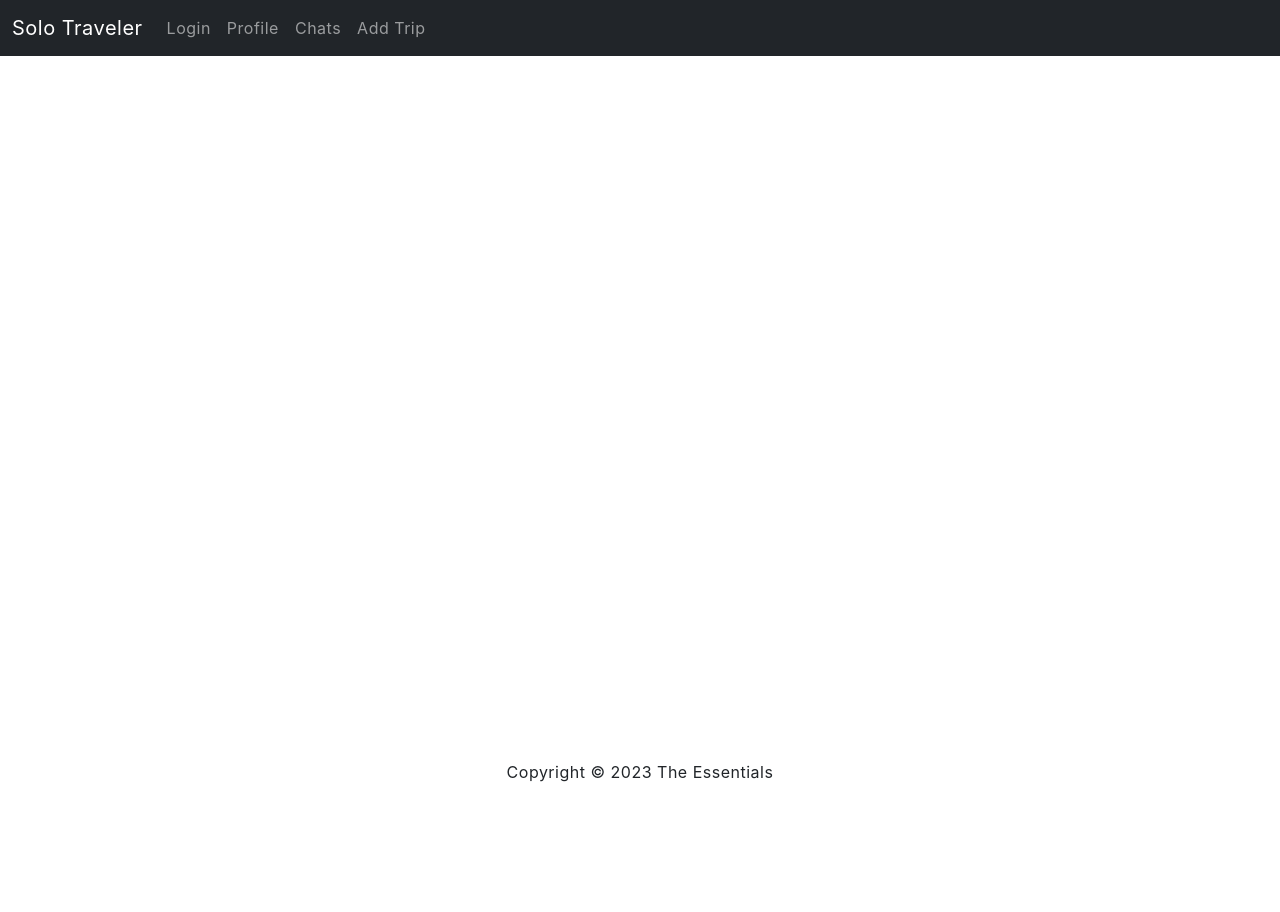
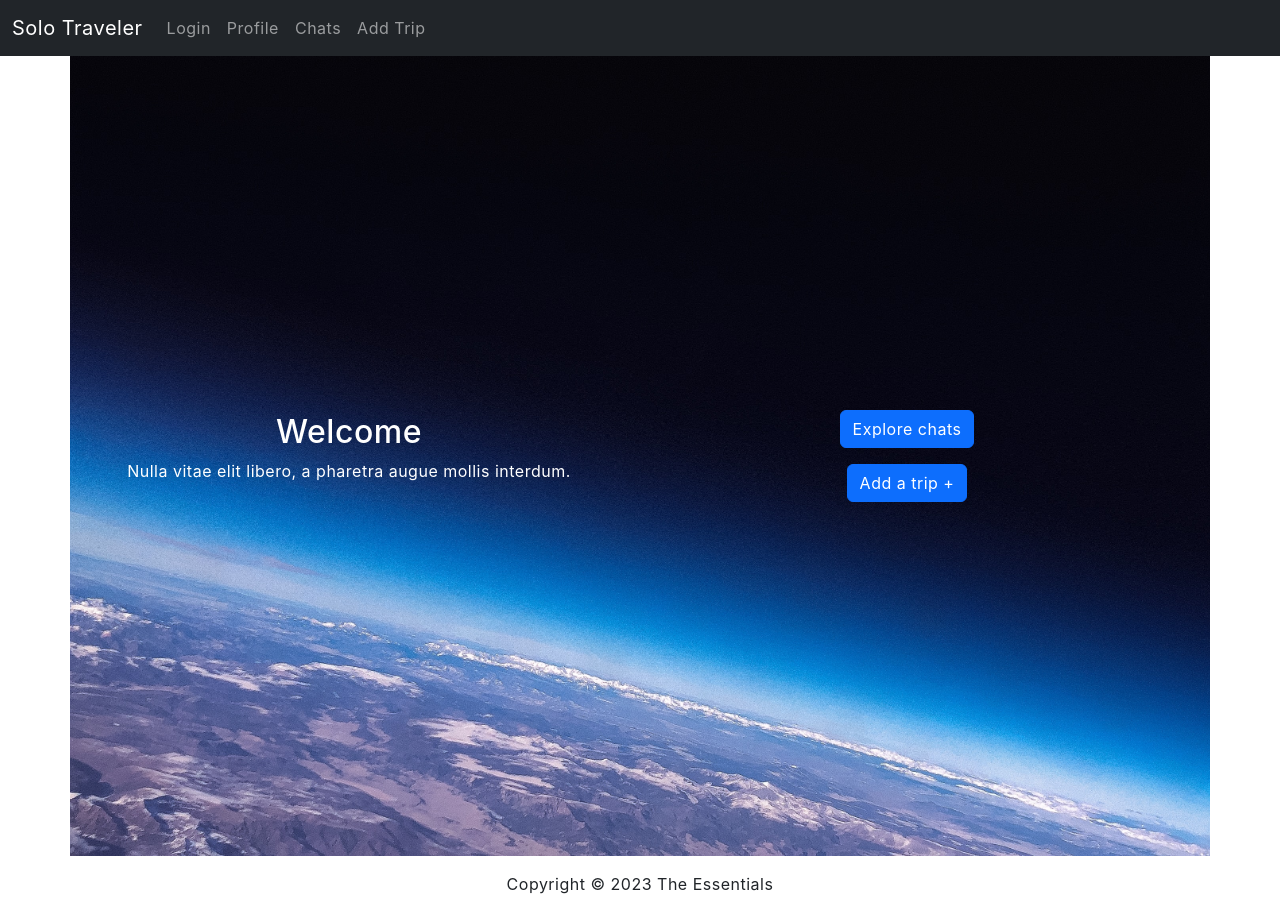
Before and after one commit to SSimonPhd/project3, a React (Create React App) app in the folder client/: page /welcome in a window 1280 px wide. Before the commit the page ends 800 px from the top, so only its background shows below. Built offline with nearby package versions, Linux system fonts and the light colour scheme.

Commit message:
basic welcome page

```diff
--- a/client/src/App.js
+++ b/client/src/App.js
@@ -14,6 +14,7 @@ import Chats from './pages/Chats';
 import AddTrip from './pages/AddTrip';
 import Home from './pages/Home';
 import Profile from './pages/Profile';
+import Welcome from './pages/Welcome';
 // import Signup from "./pages/Signup";
 
 import './App.css';
@@ -45,6 +46,7 @@ export default function App() {
 			<div className='container-flex content'>
 				<Routes>
 					<Route path='/' element={<Home />} />
+					<Route path='/welcome' element={<Welcome />} />
 					<Route path='/login' element={<Login />} />
 					<Route path='/profile' element={<Profile />} />
 					<Route path='/chats' element={<Chats />} />
--- /dev/null
+++ b/client/src/pages/Welcome.js
@@ -0,0 +1,23 @@
+import React from 'react';
+import './styles/welcome.scss';
+
+function Welcome() {
+  return (
+    <div>
+      <div className="world-background container bg-image">
+        <div className="row w-100 h-100">
+          <div className="col-sm h-100 d-flex flex-column justify-content-center align-items-center">
+            <h2 className='text-white'>Welcome</h2>
+            <p className='text-white'>Nulla vitae elit libero, a pharetra augue mollis interdum.</p>
+          </div>
+          <div className="col-sm d-flex flex-column justify-content-center align-items-center">
+            <button type="button" class="btn btn-primary m-2">Explore chats</button>
+            <button type="button" class="btn btn-primary m-2">Add a trip +</button>
+          </div>
+        </div>
+      </div>
+    </div>
+  )
+}
+
+export default Welcome;
--- /dev/null
+++ b/client/src/pages/styles/welcome.scss
@@ -0,0 +1,8 @@
+.world-background {
+  background-image: url('../../../public/images/world.jpeg');
+  background-repeat: no-repeat;
+  background-size: cover;
+  background-position: center center;
+  height: 100vh;
+  width: 100vh;
+}
```
Also changed, not shown: client/public/images/world.jpeg (added).
